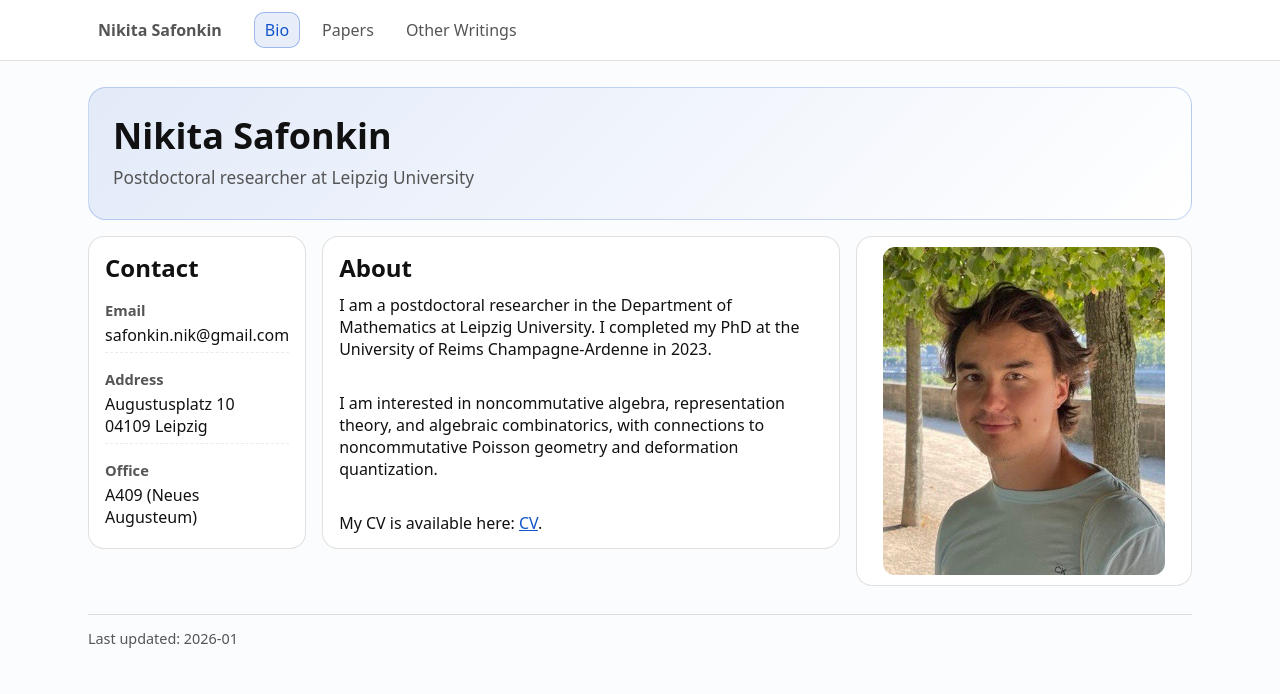
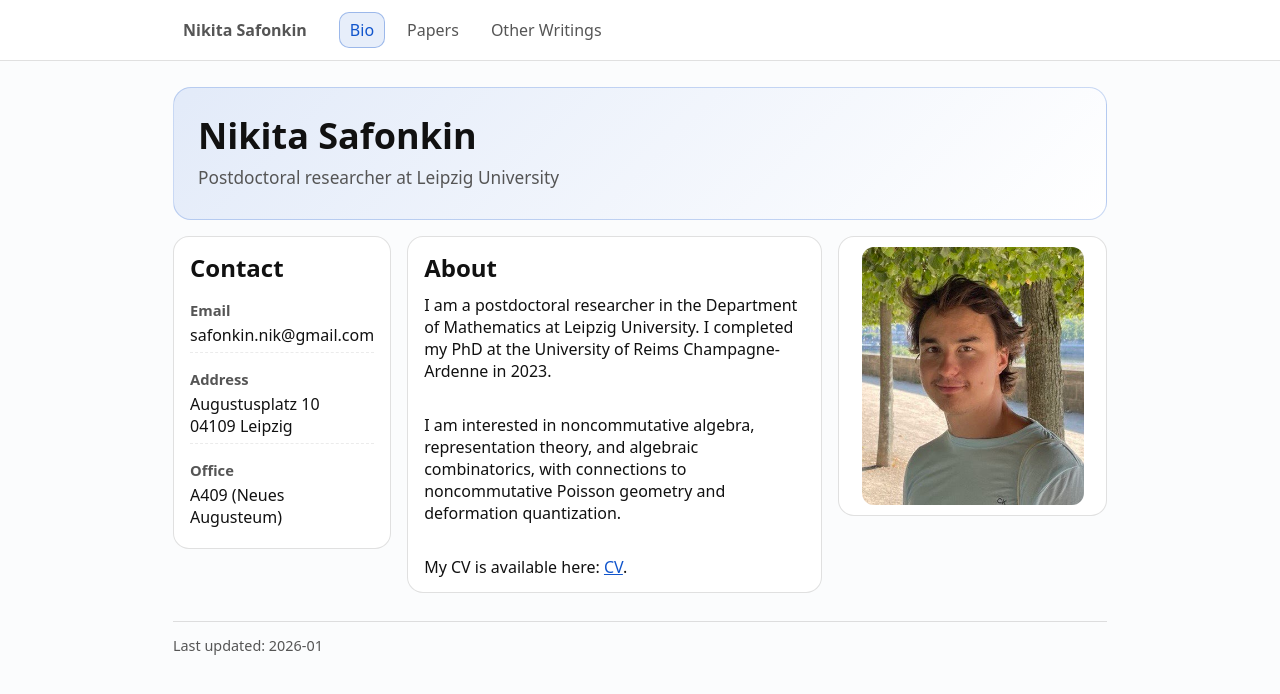
Before and after one commit to n-safonkin/n-safonkin.github.io, a Jekyll site: the page built from index.html, in a window 1280 px wide. Shown: the top 694 px of the page. Built offline with Jekyll 4.4.1, drawn with Linux system fonts in a browser that asks for light colours.

Commit message:
Update style.css

```diff
--- a/assets/style.css
+++ b/assets/style.css
@@ -7,8 +7,8 @@
   --muted: #555;
   --border: rgba(0,0,0,.12);
 
-  /* ONE knob: same width on all pages */
-  --container: 1140px;
+  /* ONE knob: same width on all pages (15% smaller than 1140px) */
+  --container: 970px;
 }
 
 *{ box-sizing: border-box; }
@@ -19,6 +19,11 @@ body{
   font-family: system-ui, -apple-system, Segoe UI, Roboto, sans-serif;
   background: var(--bg);
   color: var(--text);
+
+  /* Sticky footer: push footer to bottom if page is short */
+  min-height: 100vh;
+  display: flex;
+  flex-direction: column;
 }
 
 /* === Top bar (identical on every page) === */
@@ -66,6 +71,11 @@ body{
   max-width: var(--container);
   margin: 0 auto;
   padding: 26px 18px 60px;
+}
+
+/* Make main content take remaining height (for sticky footer) */
+main.wrap{
+  flex: 1;
 }
 
 /* === Shared blocks === */
```
